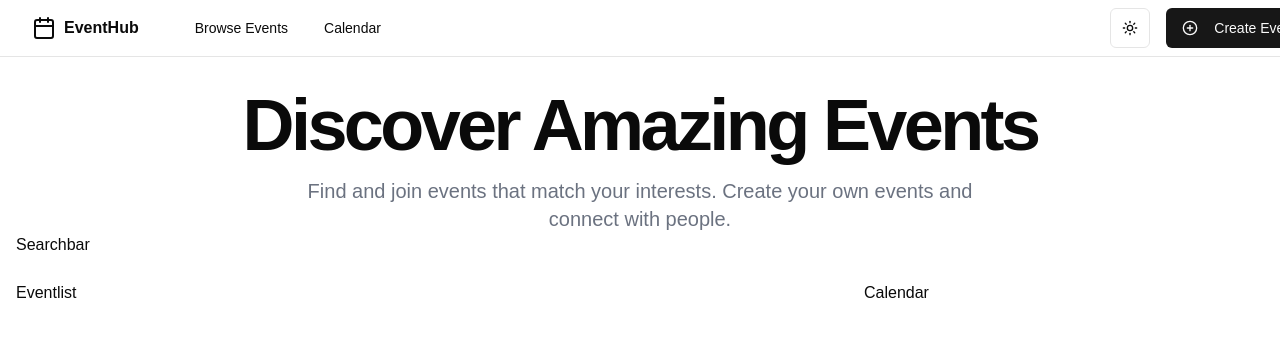
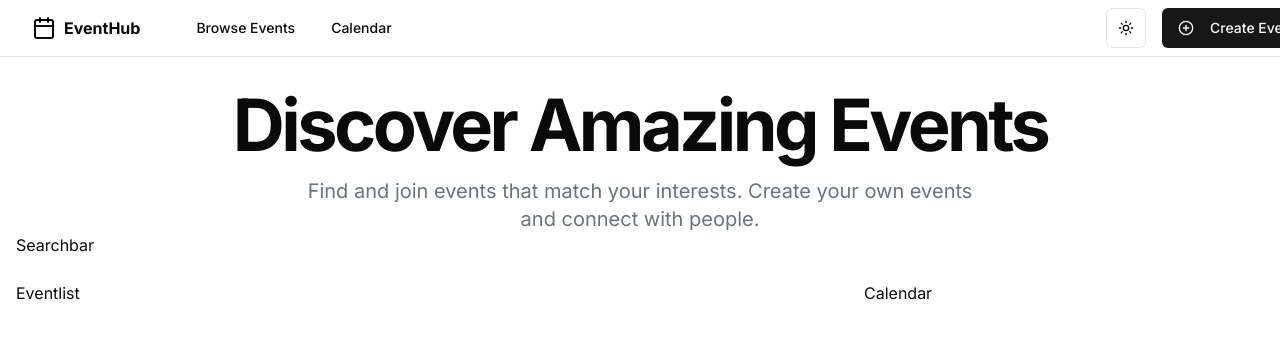
Before and after one commit to niclastanskanen/nextjs-ithogskolan-event-management-platform, a Next.js app: page / in a window 1280 px wide. Shown: the top 338 px of the page. Built offline with nearby package versions, Linux system fonts and the light colour scheme.

Commit message:
change font to Inter in root layout

```diff
--- a/app/layout.tsx
+++ b/app/layout.tsx
@@ -1,22 +1,15 @@
 import type { Metadata } from "next";
-import localFont from "next/font/local";
-import "./globals.css";
+import { Inter } from "next/font/google";
+
 import { ThemeProvider } from "@/components/theme-provider";
 import Header from "@/components/Header";
 
-const geistSans = localFont({
-  src: "./fonts/GeistVF.woff",
-  variable: "--font-geist-sans",
-  weight: "100 900",
-});
-const geistMono = localFont({
-  src: "./fonts/GeistMonoVF.woff",
-  variable: "--font-geist-mono",
-  weight: "100 900",
-});
+import "./globals.css";
+
+const inter = Inter({ subsets: ["latin"] });
 
 export const metadata: Metadata = {
-  title: "Event Management Platform",
+  title: "EventHub - Event Management Platform",
   description: "Discover and manage events in your area",
 };
 
@@ -27,9 +20,7 @@ export default function RootLayout({
 }>) {
   return (
     <html lang="en">
-      <body
-        className={`${geistSans.variable} ${geistMono.variable} antialiased`}
-      >
+      <body className={inter.className}>
         <ThemeProvider
           attribute="class"
           defaultTheme="system"
--- a/app/page.tsx
+++ b/app/page.tsx
@@ -1,5 +1,3 @@
-import { Button } from "@/components/ui/button";
-
 export default function Home() {
   return (
     <div className="container mx-auto px-4 py-8">
```
